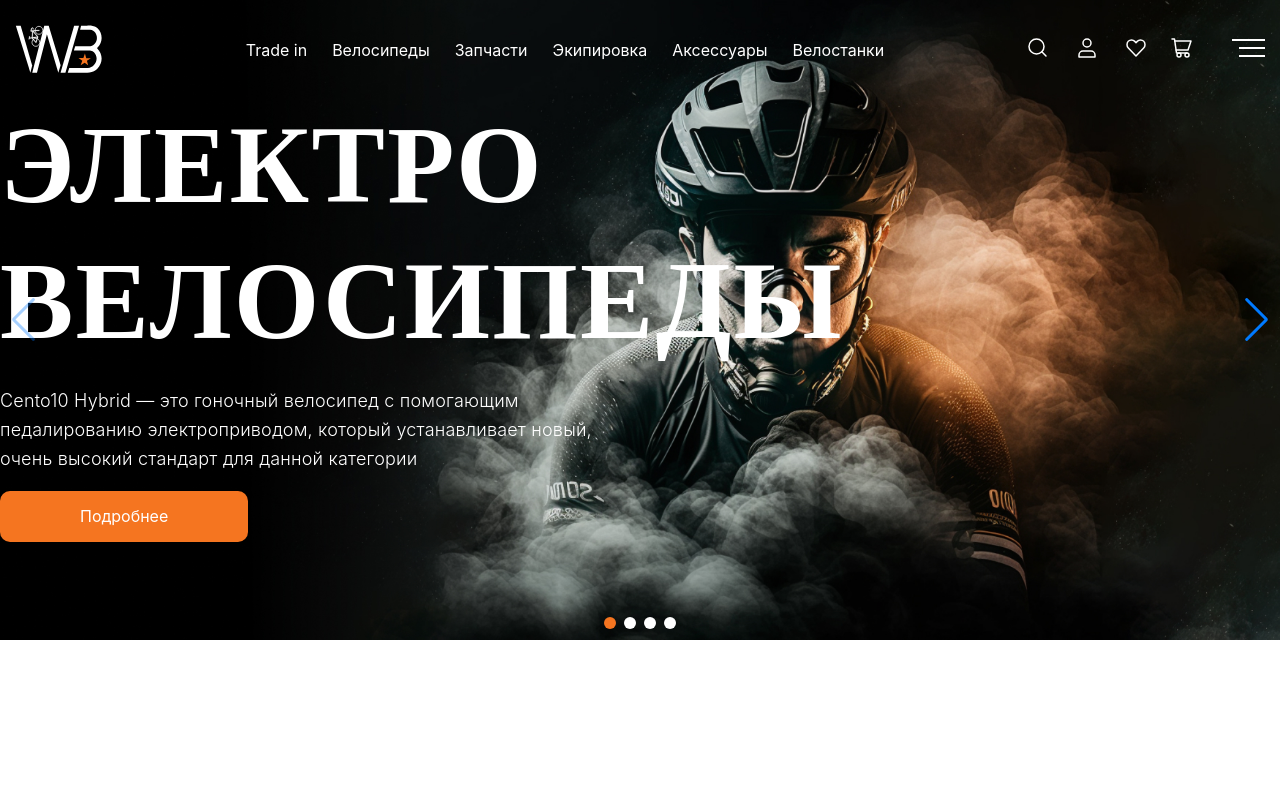
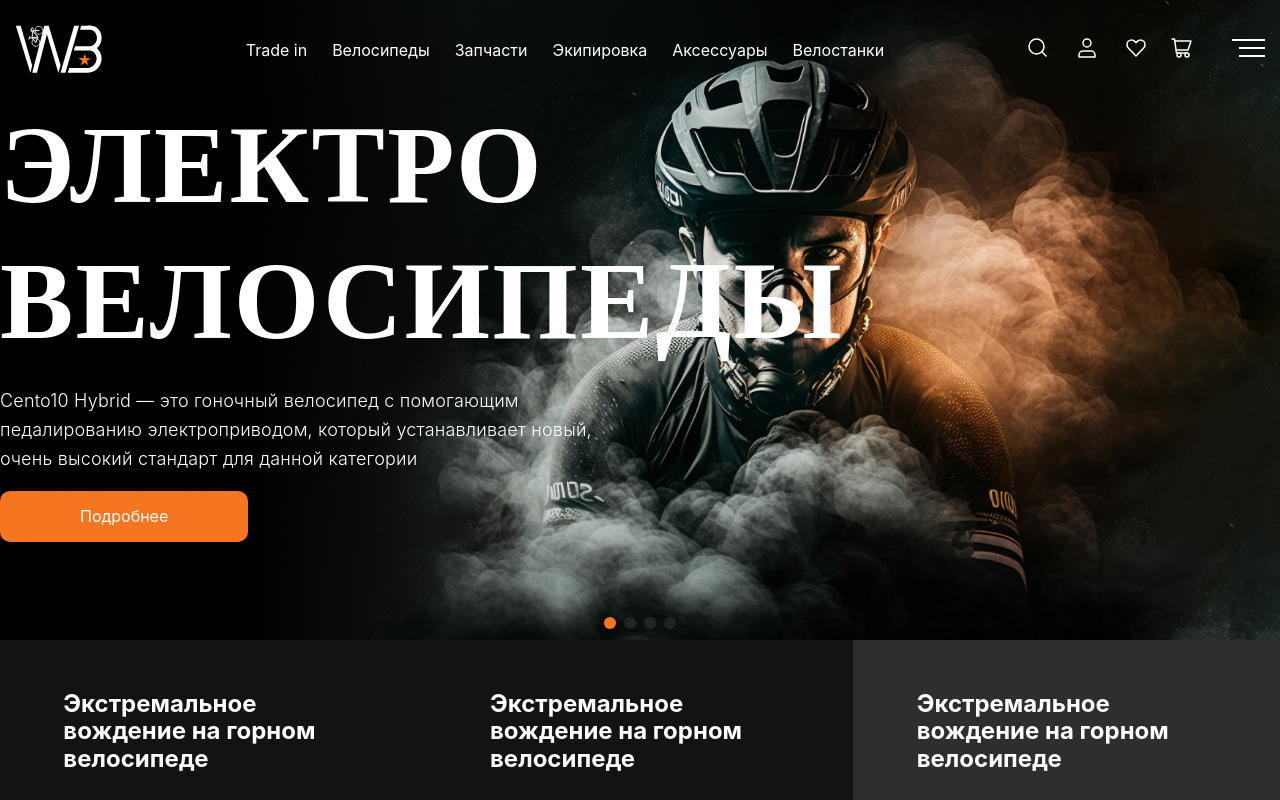
Before and after one commit to Islam-Parchiev/electroVelo, a React (Create React App) app in the folder client/: page / in a window 1280 px wide. Built offline with nearby package versions, Linux system fonts and the light colour scheme.

Commit message:
create MainAbout info block

```diff
--- a/client/src/components/MainAbout/MainAbout.module.scss
+++ b/client/src/components/MainAbout/MainAbout.module.scss
@@ -1,9 +1,9 @@
 @import "../../scss/mixins/mini";
 /* @import url("https://fonts.googleapis.com/css?family=Bebas+Neue:regular");*/
 .MainAbout {
+	overflow-x: hidden;
 
 	height: 100vh;
-
 
 
 	&__container {
@@ -49,9 +49,40 @@ color: var(--light-color);
 		width: 100%;
 		height: 100%;
 	}
+	&__info {
+		display: flex;
+		align-items: start;
+		width: 100%;
+	}
 
 }
+.InfoItem {
+	@include flex-all-center;
+	flex-grow: 1;
+	height: 182px;
+	text-align: start;
+	color:#fff;
+	background-color: #131313;
+	&__content {
+		width: 300px;
+	}
+	&__btn {
+		display: none;
+		margin-top: 15px;
+		color:#F57520;
+	}
+	&:hover {
+		border-radius: 20px;
+		transform: scale(1.1);
+		.InfoItem__btn {
+			display: block;
+		}
+	}
+	&:last-child {
+		background-color: #2E2E2E;
+	}
 
+}
 .Slide {
 	width: 100%;
 	height: 100%;
@@ -65,13 +96,3 @@ color: var(--light-color);
 		height: 100%;
 	}
 	}
-.swiper-pagination-bullet{
-	width: 12px;
-	height: 12px;
-	background-color: #4C4C4C;
-}
-.swiper-pagination-bullet-active{
-	width: 18px;
-	width: 18px;
-	background-color: #F57520;
-}
--- a/client/src/components/MainAbout/MainAbout.tsx
+++ b/client/src/components/MainAbout/MainAbout.tsx
@@ -1,10 +1,10 @@
 import { FC } from 'react'
 
 import { Swiper, SwiperSlide } from 'swiper/react'
-import { Navigation, Pagination, A11y } from 'swiper/modules'
+import {Pagination, A11y } from 'swiper/modules'
 
 import 'swiper/css'
-import 'swiper/css/navigation'
+
 import 'swiper/css/pagination'
 import styles from './MainAbout.module.scss'
 
@@ -15,8 +15,8 @@ const MainAbout: FC = () => {
 				<Swiper
 					className={styles.MainAbout__slider}
 					slidesPerView={1}
-					modules={[Pagination, Navigation, A11y]}
-					navigation
+					modules={[Pagination, A11y]}
+
 					pagination={{ clickable: true }}
 					scrollbar={{ draggable: true }}
 					onSwiper={(swiper: any) => console.log(swiper)}
@@ -111,8 +111,37 @@ const MainAbout: FC = () => {
 					</SwiperSlide>
 				</Swiper>
 			</div>
-			<div className={styles.MainAbout__bottom}>
-
+			<div className={styles.MainAbout__info}>
+				<div className={`${styles.MainAbout__info_item} ${styles.InfoItem}`}>
+					<div className={styles.InfoItem__content}>
+						<h2 className={styles.InfoItem__title}>
+					Экстремальное вождение на горном велосипеде
+						</h2>
+						<button className={`btn-reset ${styles.InfoItem__btn}`}>
+					Подробнее
+						</button>
+					</div>
+				</div>
+				<div className={`${styles.MainAbout__info_item} ${styles.InfoItem}`}>
+					<div className={styles.InfoItem__content}>
+						<h2 className={styles.InfoItem__title}>
+					Экстремальное вождение на горном велосипеде
+						</h2>
+						<button className={`btn-reset ${styles.InfoItem__btn}`}>
+					Подробнее
+						</button>
+					</div>
+				</div>
+				<div className={`${styles.MainAbout__info_item} ${styles.InfoItem}`}>
+					<div className={styles.InfoItem__content}>
+						<h2 className={styles.InfoItem__title}>
+					Экстремальное вождение на горном велосипеде
+						</h2>
+						<button className={`btn-reset ${styles.InfoItem__btn}`}>
+					Подробнее
+						</button>
+					</div>
+				</div>
 			</div>
 		</section>
 	)
--- a/client/src/scss/_settings.scss
+++ b/client/src/scss/_settings.scss
@@ -514,12 +514,10 @@ color:var(--light-color);
 	.swiper-pagination-bullet{
 		width: 12px;
 		height: 12px;
-		background-color: #fff;
-		opacity: 1;
+		background-color: #837d7d;
 	}
 	.swiper-pagination-bullet-active{
 		width: 12px;
-		height: 12px;
+		width: 12px;
 		background-color: #F57520;
-		opacity: 1;
 	}
```
